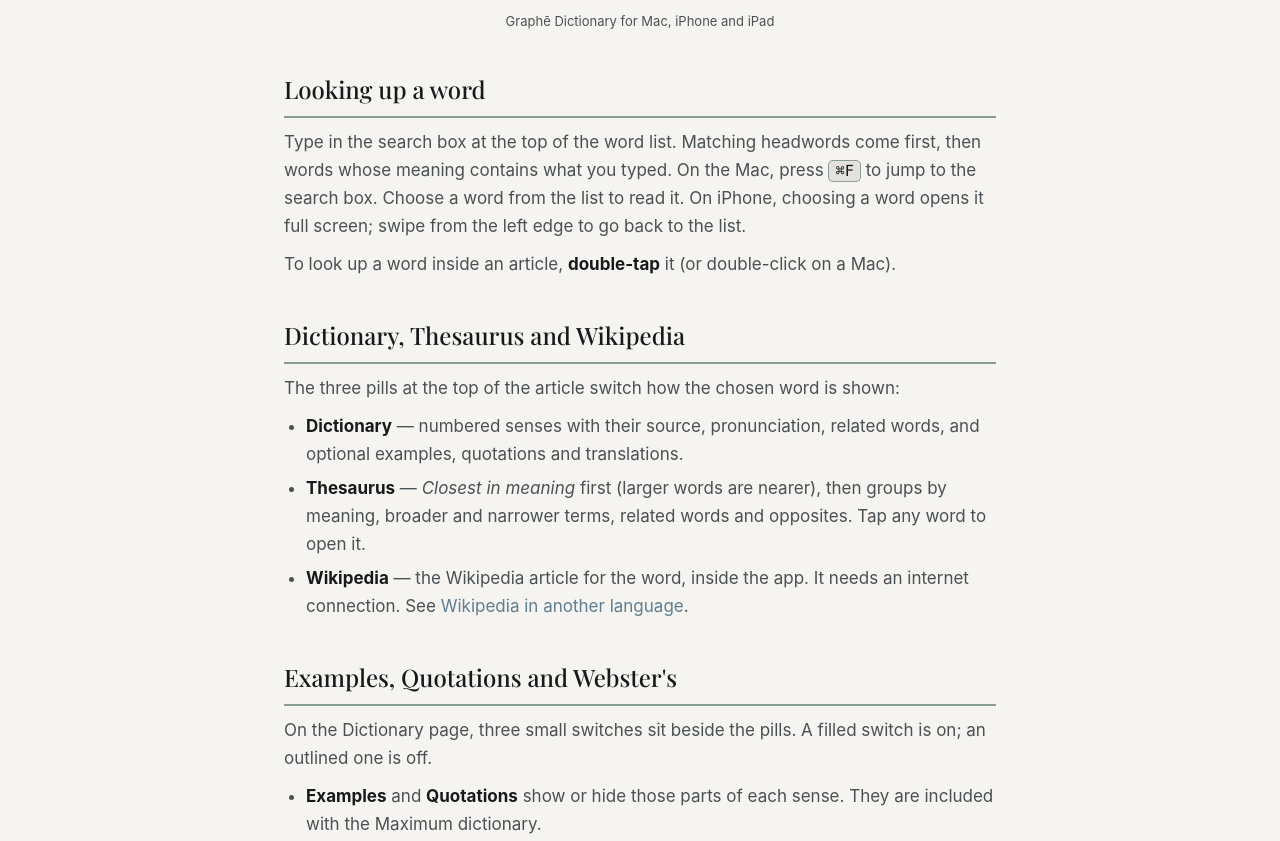
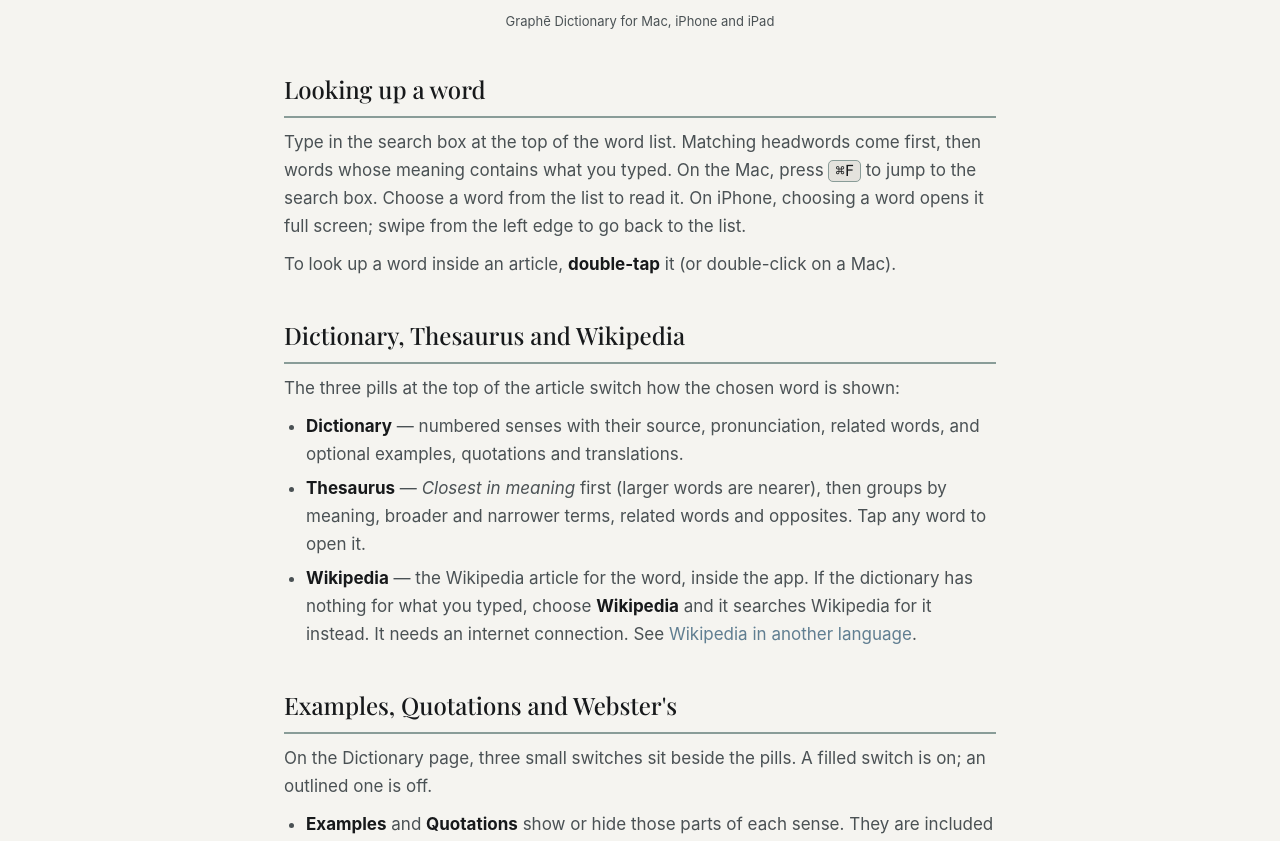
Before and after one commit to y7p48hvccr-del/graphe-one-site, a plain HTML site: page docs/GrapheDictionary/help.html in a window 1280 px wide. Shown: the part 205-1046 px from the top of the page. Drawn offline with nearby package versions, Linux system fonts and the light colour scheme.

Commit message:
Graphē Dictionary help: Wikipedia tab searches what was typed
Co-Authored-By: Claude Opus 5.5 <noreply@anthropic.com>
Claude-Session: https://claude.ai/code/session_0131hr8HyoSwj2BuHhLXYtTK

```diff
--- a/docs/GrapheDictionary/help.html
+++ b/docs/GrapheDictionary/help.html
@@ -39,7 +39,7 @@
   <ul>
     <li><b>Dictionary</b> — numbered senses with their source, pronunciation, related words, and optional examples, quotations and translations.</li>
     <li><b>Thesaurus</b> — <i>Closest in meaning</i> first (larger words are nearer), then groups by meaning, broader and narrower terms, related words and opposites. Tap any word to open it.</li>
-    <li><b>Wikipedia</b> — the Wikipedia article for the word, inside the app. It needs an internet connection. See <a href="#wikipedia">Wikipedia in another language</a>.</li>
+    <li><b>Wikipedia</b> — the Wikipedia article for the word, inside the app. If the dictionary has nothing for what you typed, choose <b>Wikipedia</b> and it searches Wikipedia for it instead. It needs an internet connection. See <a href="#wikipedia">Wikipedia in another language</a>.</li>
   </ul>
 
   <h2>Examples, Quotations and Webster's</h2>
```
